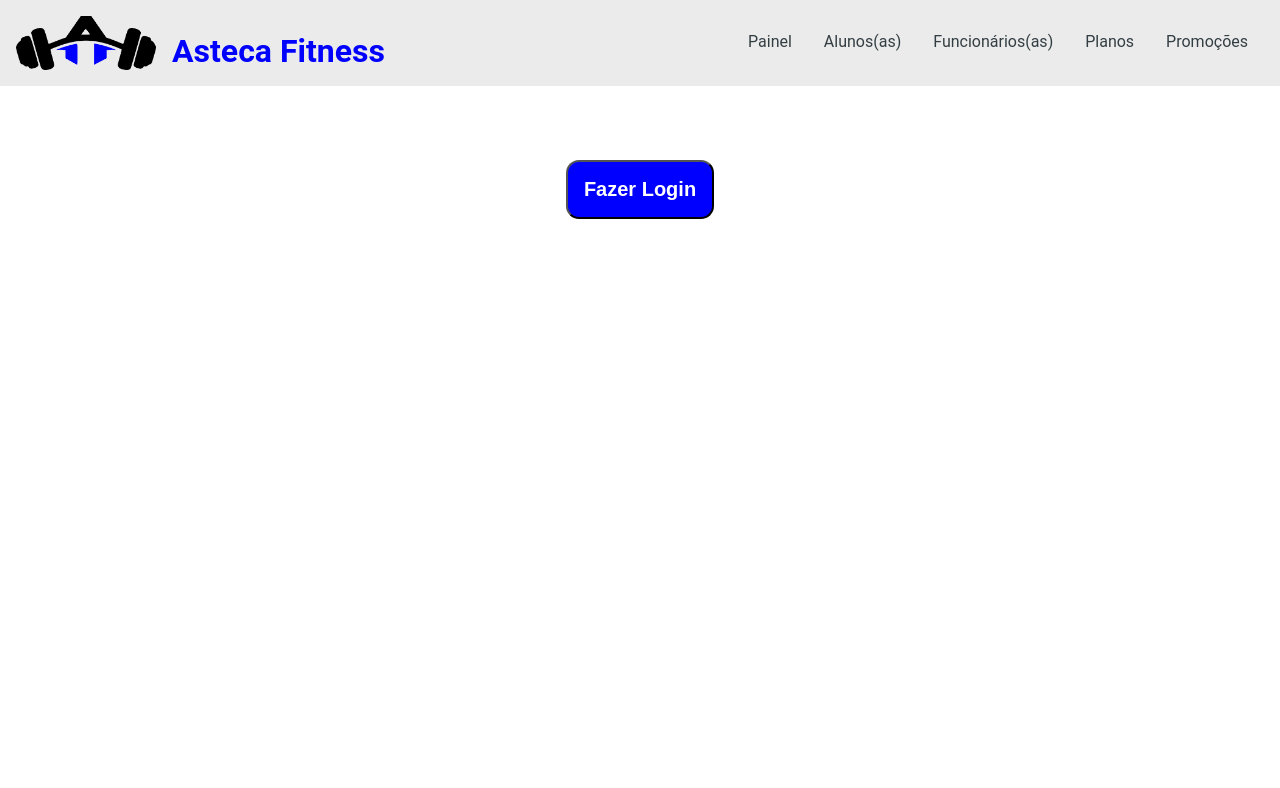
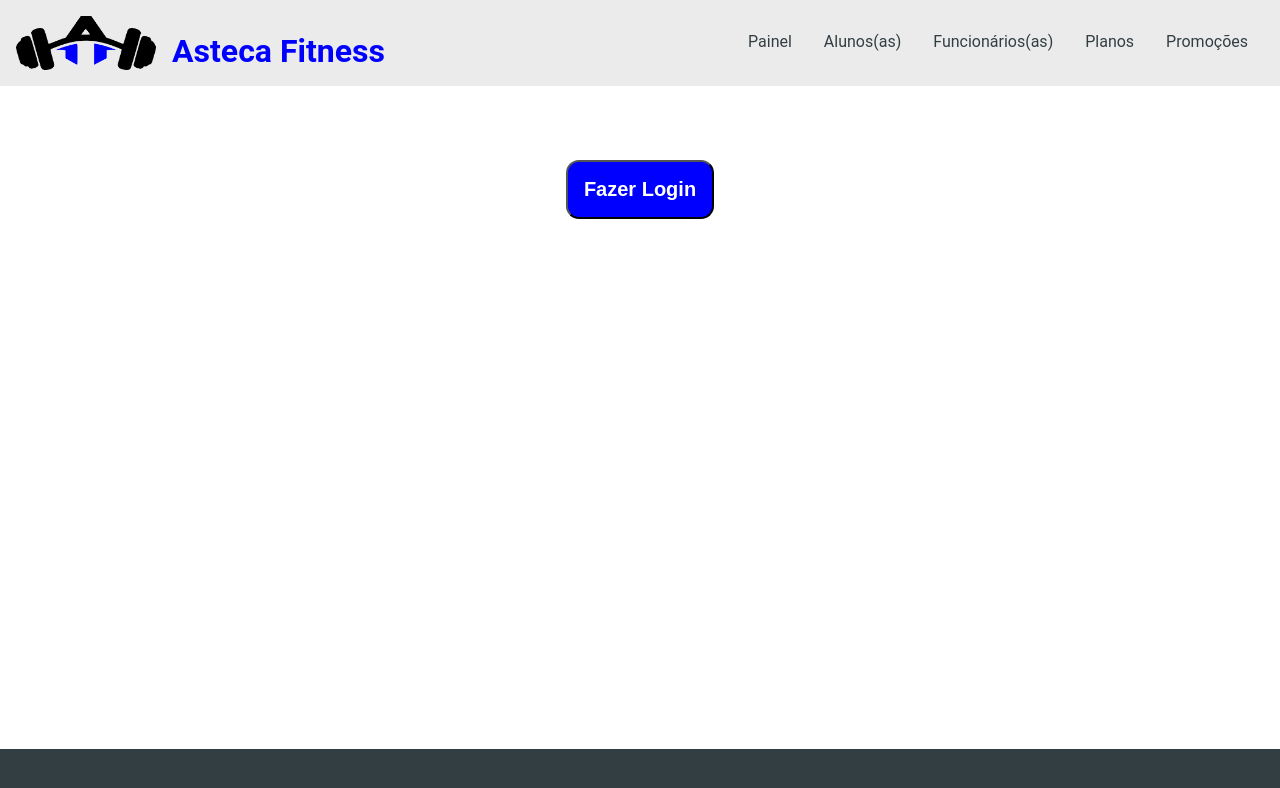
Before and after one commit to Asteca-Fitness/frontend, a Next.js app: page /login in a window 1280 px wide. Shown: the top 788 px of the page. Built offline with nearby package versions, Linux system fonts and the light colour scheme.

Commit message:
versão de produção mais rodapé!

```diff
--- a/src/components/FooterPages.js
+++ b/src/components/FooterPages.js
@@ -3,7 +3,7 @@ import { FooterPage } from "../styles/pageStyle";
 export function Footer() {
     return (
       <FooterPage>
-        <h1>Rodapé</h1>
+        <p>Equipe 03 - Tecno System EJ</p>
       </FooterPage>
     )
   }
--- a/src/pages/_app.js
+++ b/src/pages/_app.js
@@ -4,7 +4,7 @@ import { UserProvider } from '@auth0/nextjs-auth0';
 import theme from '../styles/theme'
 import GlobalStyle from '../styles/global'
 import { HeaderPages } from '../components/HeaderPages'
-import { FooterPage } from '../styles/pageStyle'
+import { Footer } from '../components/FooterPages';
 
 
 const MyApp = ({ Component, pageProps }) => {
@@ -14,7 +14,7 @@ const MyApp = ({ Component, pageProps }) => {
       <UserProvider user={user}>
         <GlobalStyle />
         <HeaderPages />
-        <FooterPage />
+        <Footer />
         <Component {...pageProps} />
       </UserProvider>
     </ThemeProvider>
--- a/src/styles/pageStyle.js
+++ b/src/styles/pageStyle.js
@@ -28,10 +28,11 @@ li:hover, li:active, li:focus{
 export const FooterPage = styled.div`
 bottom: 0;
 position: absolute;
+justify-content: center;
 display: flex;
-max-width:1440px;
-width:100%;
-background-color:${props => props.theme.colors.primary};;
+padding: 1rem;
+width: 100%;
+background-color:${props => props.theme.colors.text};
 `
 
 export const PageContent = styled.div`
```
